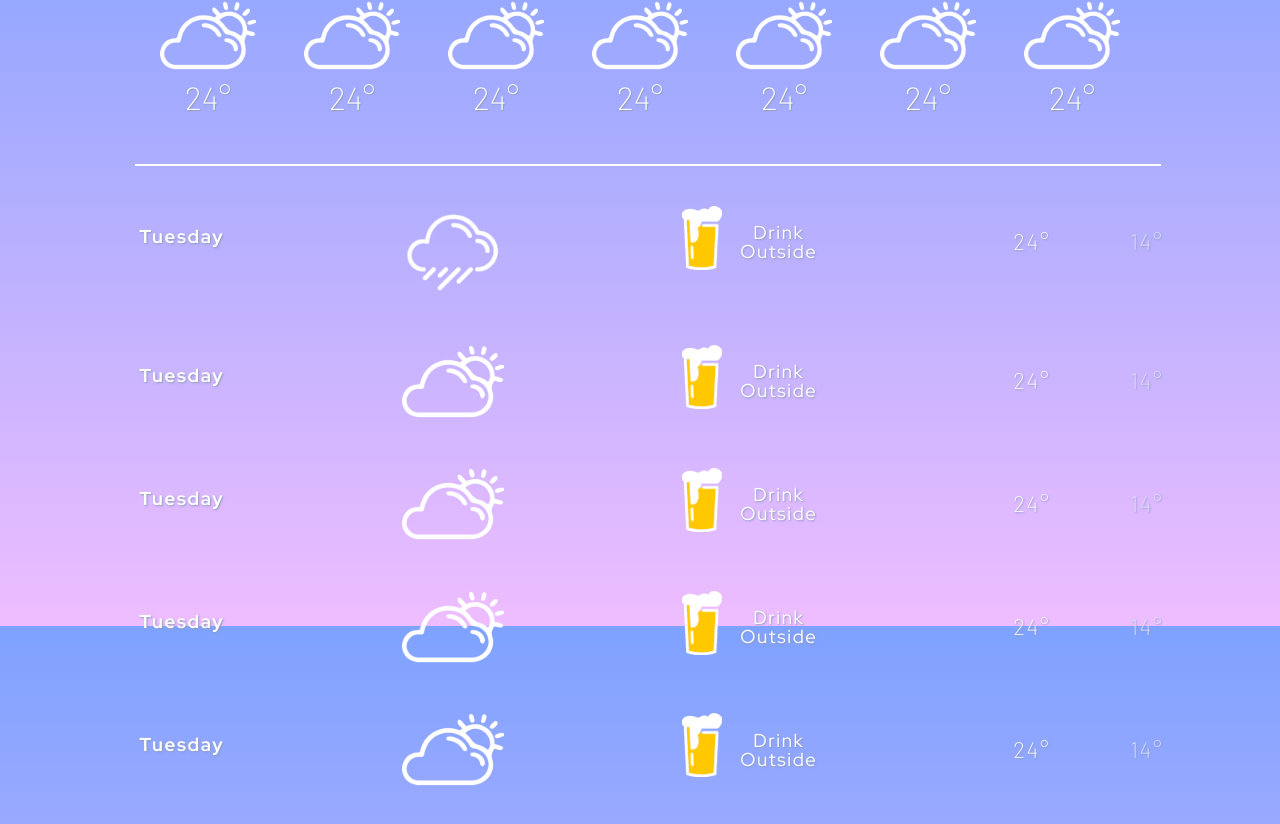
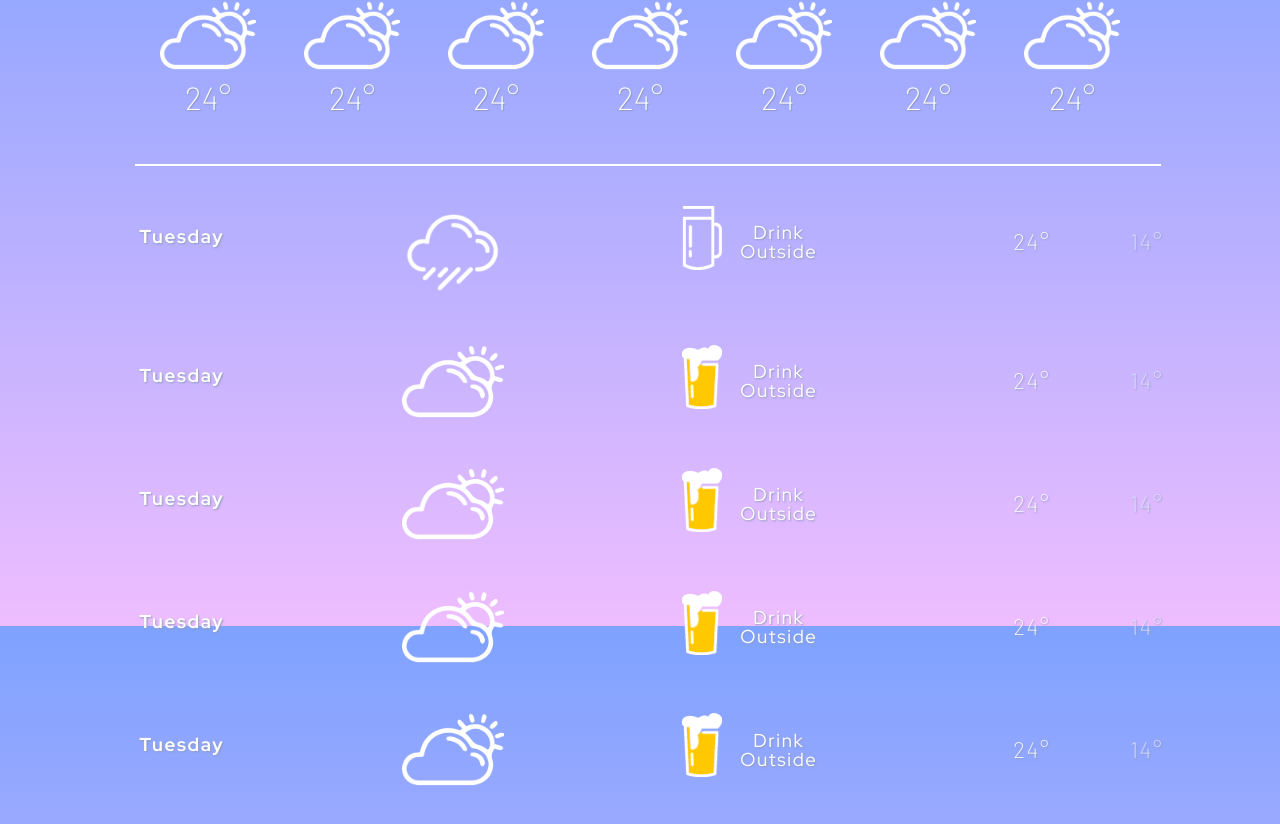
Before and after one commit to kojiokajima/beer-weather, a React (Create React App) app: page / in a window 1280 px wide. Shown: the part 974-1798 px from the top of the page. Built offline with nearby package versions, Linux system fonts and the light colour scheme; no server answers.

Commit message:
added animation beer icon

```diff
--- a/src/Inae.js
+++ b/src/Inae.js
@@ -147,7 +147,7 @@ function Inae() {
                 <h3 className="time-text">Tuesday</h3>
                 <img src="/icon/09d.png" className="weather-content-icon" />
                 <div className="beer-reco">
-                    <img src={BeerIcon} className="beer-content-icon" />
+                    <img src="/beer_t.gif" className="beer-content-icon" />
                     <h3 className="beer-content-text">Drink Outside</h3>
                 </div>
                 <div className="temp-low-high">
```
Also changed, not shown: public/beer_t.gif (added).
